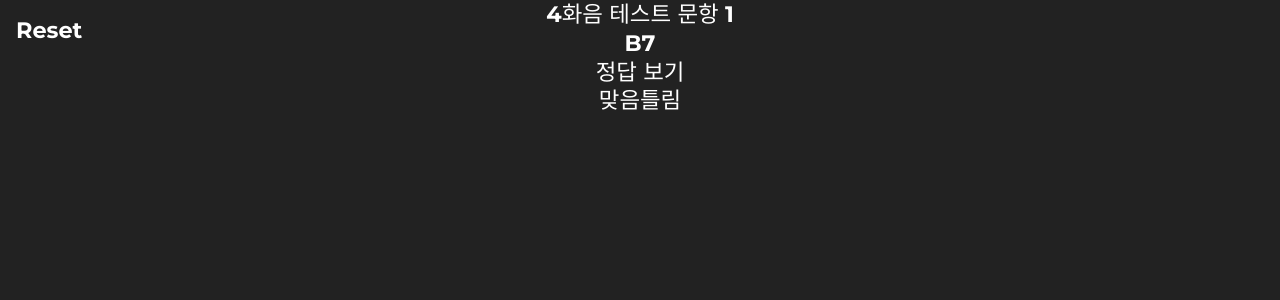
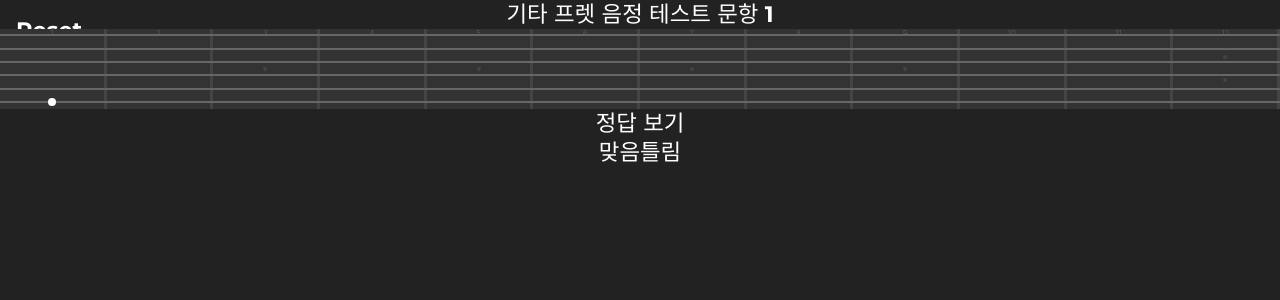
Before and after one commit to tsryu/memo-tester, a React (Vite) app: page / in a window 1280 px wide. Both pictures are taken after a click on the button "start.". Shown: the top 300 px of the page. Built offline with nearby package versions, Linux system fonts and the light colour scheme.

Commit message:
chore: test

```diff
--- a/src/App.tsx
+++ b/src/App.tsx
@@ -16,7 +16,7 @@ interface Data {
   type?: string;
 }
 
-const INITIAL_TEST = 'chord';
+const INITIAL_TEST = 'fretboard';
 
 function App() {
   const [testType, setTestType] = useState(INITIAL_TEST);
--- a/src/components/FretBoard.tsx
+++ b/src/components/FretBoard.tsx
@@ -5,7 +5,8 @@ interface OwnProps {
 const FretBoard = ({ fretPosition }: OwnProps) => {
   const [stringNumber, fretNumber] = fretPosition;
   return (
-    <div className={`fretboard string-${stringNumber} fret-${fretNumber}`}>
+    <div className="fretboard-wrapper">
+      <div className='fretboard'>
         <div className="frets">
           {Array(12).fill(null).map((_,index) => <div className={`fret fret${index + 1}`} key={`fret${index + 1}`}>{index + 1}</div>)}
         </div>
@@ -15,7 +16,8 @@ const FretBoard = ({ fretPosition }: OwnProps) => {
         <div className="strings">
           {Array(6).fill(null).map((_,index) => <div className={`string string${index + 1}`} key={`string${index + 1}`}></div>)}
         </div>
-
+        <div className={`selected string${stringNumber} fret${fretNumber}`}></div>
+      </div>
     </div>
   )
 }
--- a/src/index.scss
+++ b/src/index.scss
@@ -23,43 +23,82 @@
   }
 }
 
+$fretboard-height: 80px;
+$fret-bar-width: 3px;
+$string-height: 2px;
+
 /* fretboard custom styles */
+.fretboard-wrapper {
+  position: relative;
+  height: $fretboard-height;
+}
 .fretboard {
+  overflow: hidden;
   background-color: #333;
-  position: relative;
-  height: 80px;
+  position: fixed;
+  width: 100%;
+  height: $fretboard-height;
+  left: 0;
+  right: 0;
 }
 
 .frets {
-  clear: both;
   position: absolute;
   top: 0;
   right: 0;
   bottom: 0;
   left: 0;
   z-index: 1;
+  display: flex;
 }
 
 .fret {
-  float: left;
-  width: 3px;
-  margin-left: calc((100% - 36px) / 12);
+  position: relative;
+  flex: 1;
   height: 100%;
-  background-color: #444;
-  font-size: 0.6rem;
+  border-right: $fret-bar-width solid #444;
+  font-size: 0.5rem;
   font-weight: normal;
   line-height: 0.6rem;
-  text-indent: -1.8rem;
+  text-align: center;
   color: #555;
-}
-
-.markers {
-  position: absolute;
-  top: 0;
-  right: 0;
-  bottom: 0;
-  left: 0;
-  z-index: 2;
+  font-family: -apple-system, BlinkMacSystemFont, HelveticaNeue, AppleSDGothicNeo, sans-serif;
+  &.fret3,
+  &.fret5,
+  &.fret7,
+  &.fret9 {
+    &:before {
+      content: '';
+      position: absolute;
+      top: 50%;
+      left: 50%;
+      width: 4px;
+      height: 4px;
+      margin-left: -2px;
+      margin-top: -2px;
+      border-radius: 100%;
+      background-color: #444;
+    }
+  }
+  &.fret12 {
+    &:after,
+    &:before {
+      content: '';
+      position: absolute;
+      left: 50%;
+      width: 4px;
+      height: 4px;
+      margin-left: -2px;
+      border-radius: 100%;
+      background-color: #444;
+    }
+    &:before {
+      top: 33%;
+    }
+    &:after {
+      bottom: 33%;
+    }
+  }
 }
 
 .strings {
@@ -69,11 +108,47 @@
   bottom: 0;
   left: 0;
   z-index: 3;
+  display: flex;
+  flex-direction: column;
 }
 
 .string {
   width: 100%;
-  height: 3px;
-  background-color: #666;
-  margin-top: calc((80px - 18px) / 7);
+  background-image: linear-gradient(#666, #666);
+  background-size: 100% 2px;
+  background-repeat: no-repeat;
+  background-position: center center;
+  flex: 1;
 }
+
+.selected {
+  position: absolute;
+  top: 0;
+  left: 0;
+  z-index: 3;
+  width: calc(8.3333% - $fret-bar-width);
+  height: 16.6666%;
+  text-align: center;
+  &:before {
+    content: '';
+    position: absolute;
+    top: 50%;
+    left: 50%;
+    width: 8px;
+    height: 8px;
+    margin-left: -4px;
+    margin-top: -4px;
+    border-radius: 100%;
+    background-color: #fff;
+  }
+  @for $i from 1 through 6 {
+    &.string#{$i} {
+      top: ($i - 1) * 16.6666%;
+    }
+  }
+  @for $i from 1 through 12 {
+    &.fret#{$i} {
+      left: ($i - 1) * 8.3333%;
+    }
+  }
+}
```
Lines whose indentation alone changed are shown as unchanged.
